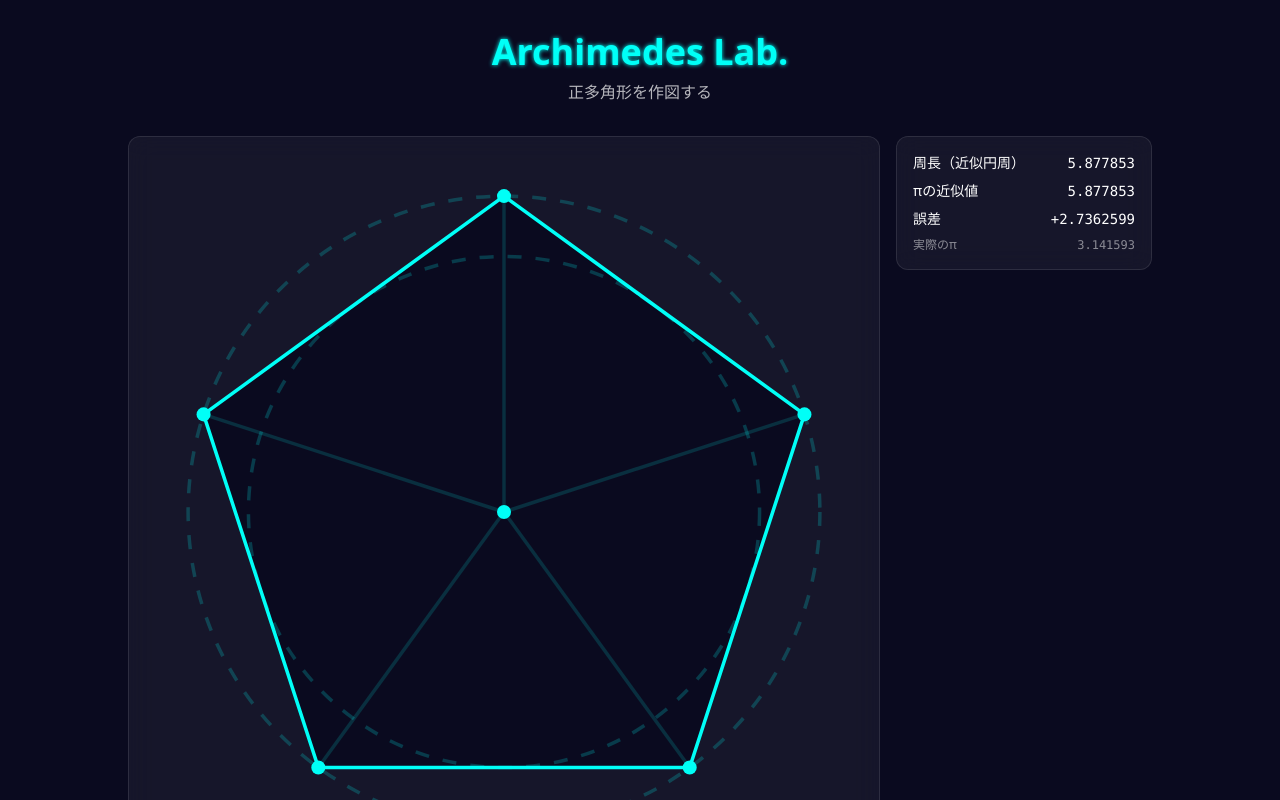
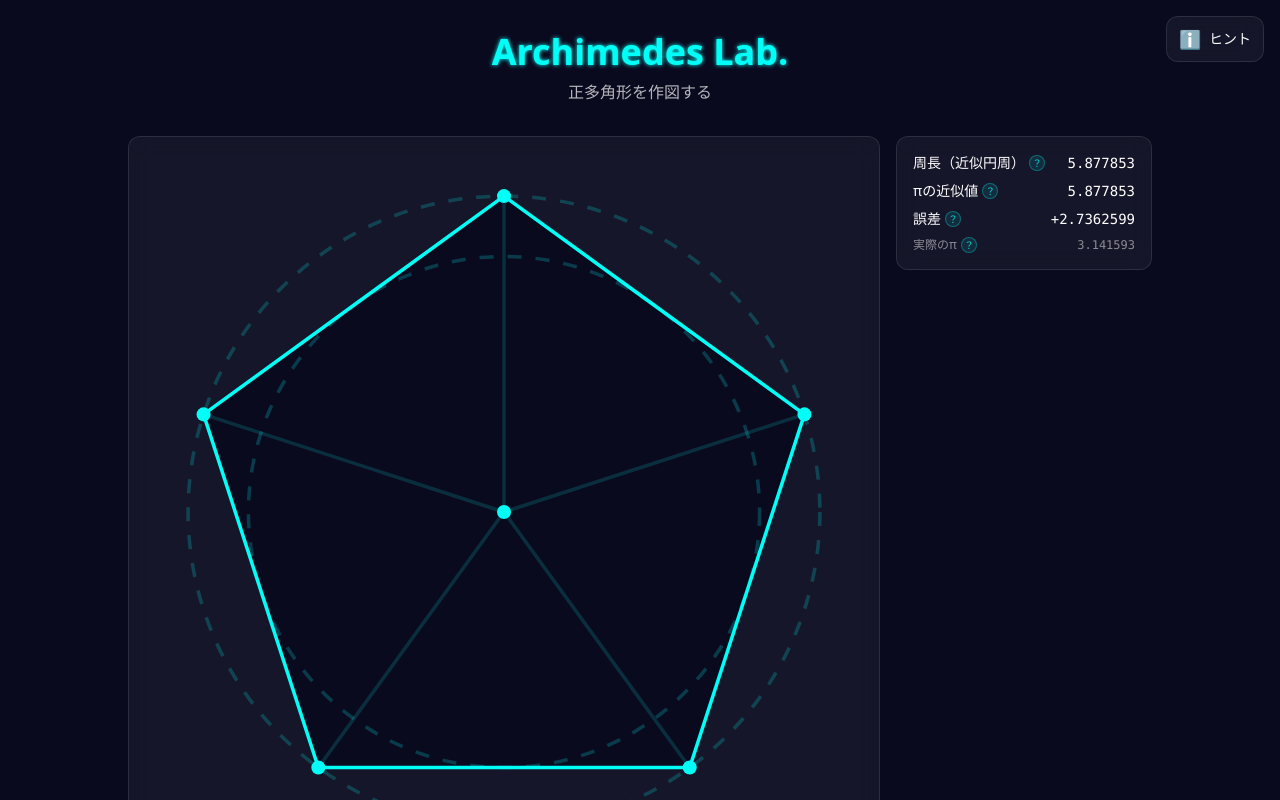
Before and after one commit to tappe9/ArchimedesLab, a Vue app: page / in a window 1280 px wide. Shown: the top 800 px of the page. Built offline with nearby package versions, Linux system fonts and the light colour scheme.

Commit message:
Update わかりやすい説明を追加

```diff
--- a/package.json
+++ b/package.json
@@ -9,7 +9,8 @@
     "preview": "vite preview"
   },
   "dependencies": {
-    "vue": "^3.5.13"
+    "vue": "^3.5.13",
+    "vue-toastification": "^2.0.0-rc.5"
   },
   "devDependencies": {
     "@vitejs/plugin-vue": "^5.2.1",
--- a/src/App.vue
+++ b/src/App.vue
@@ -1,5 +1,36 @@
 <template>
     <div class="container mx-auto px-4 py-8">
+      <!-- Tips Button -->
+      <button
+        @click="showTips = true"
+        class="fixed top-4 right-4 glass-panel px-3 py-2 flex items-center gap-2 hover:border-accent-neon transition-colors z-10"
+      >
+        <span class="text-lg">ℹ️</span>
+        <span class="text-sm">ヒント</span>
+      </button>
+
+      <!-- Tips Modal -->
+      <div v-if="showTips" class="fixed inset-0 bg-black/80 flex items-center justify-center z-20">
+        <div class="glass-panel max-w-lg mx-4 p-6 relative">
+          <button
+            @click="showTips = false"
+            class="absolute top-2 right-2 text-white/50 hover:text-white"
+          >
+            ✕
+          </button>
+          <h2 class="text-xl font-bold mb-4 neon-text">🧠 Archimedes Lab.って？</h2>
+          <p class="text-white/80 leading-relaxed mb-4">
+            このアプリは、古代ギリシャの数学者「アルキメデス」の考え方にインスパイアされたものです。
+          </p>
+          <p class="text-white/80 leading-relaxed mb-4">
+            アルキメデスは、円に内接・外接する正多角形を使って、円周率（π）をとても正確に求めようとしました。
+          </p>
+          <p class="text-white/80 leading-relaxed">
+            このアプリでは、アルキメデスと同じように、多角形の辺の数を増やしていくことで、πに近づいていく様子を体験できます。
+          </p>
+        </div>
+      </div>
+
       <div class="text-center mb-8">
       <h1 class="text-4xl font-bold neon-text mb-2">Archimedes Lab.</h1>
       <p class="text-white/70">正多角形を作図する</p>
@@ -87,19 +118,31 @@
         <div class="glass-panel p-4 md:w-64 h-fit">
           <div class="grid grid-cols-1 gap-2 text-sm">
             <div class="flex justify-between items-center">
+              <div class="flex items-center gap-1">
                 <span>周長（近似円周）</span>
+                <button class="help-icon" @click="showTooltip('perimeter')" title="正多角形のまわりの長さ。円の周の長さに近づいていくよ。">？</button>
+              </div>
               <span class="font-mono">{{ perimeter.toFixed(6) }}</span>
             </div>
             <div class="flex justify-between items-center">
+              <div class="flex items-center gap-1">
                 <span>πの近似値</span>
+                <button class="help-icon" @click="showTooltip('pi')" title="この図形から求められる、円周率（π）のだいたいの値だよ。">？</button>
+              </div>
               <span class="font-mono">{{ approximatedPi.toFixed(6) }}</span>
             </div>
             <div class="flex justify-between items-center">
+              <div class="flex items-center gap-1">
                 <span>誤差</span>
+                <button class="help-icon" @click="showTooltip('error')" title="この値が小さいほど、本当のπに近いということだよ。">？</button>
+              </div>
               <span class="font-mono">{{ piError }}</span>
             </div>
             <div class="flex justify-between items-center text-white/50 text-xs">
+              <div class="flex items-center gap-1">
                 <span>実際のπ</span>
+                <button class="help-icon" @click="showTooltip('realPi')" title="本当の円周率（π）の値だよ。">？</button>
+              </div>
               <span class="font-mono">{{ Math.PI.toFixed(6) }}</span>
             </div>
           </div>
@@ -227,6 +270,31 @@
 
 <script setup>
 import { ref, computed } from "vue";
+import { useToast } from 'vue-toastification'
+
+const toast = useToast()
+
+// ツールチップの説明テキスト
+const tooltipTexts = {
+  perimeter: "正多角形のまわりの長さ。円の周の長さに近づいていくよ。",
+  pi: "この図形から求められる、円周率（π）のだいたいの値だよ。",
+  error: "この値が小さいほど、本当のπに近いということだよ。",
+  realPi: "本当の円周率（π）の値だよ。"
+}
+
+// ツールチップを表示する関数
+const showTooltip = (key) => {
+  toast.info(tooltipTexts[key], {
+    position: "bottom-right",
+    timeout: 3000,
+    closeOnClick: true,
+    pauseOnHover: true,
+    draggable: true,
+  })
+}
+
+// Tipsモーダルの状態管理
+const showTips = ref(false)
 
 const vertices = ref(5);
 const strokeWidth = ref(1);
@@ -313,6 +381,26 @@ const piError = computed(() => {
 </script>
 
 <style>
+.help-icon {
+  display: inline-flex;
+  align-items: center;
+  justify-content: center;
+  width: 16px;
+  height: 16px;
+  border-radius: 50%;
+  background: rgba(0, 255, 247, 0.1);
+  border: 1px solid rgba(0, 255, 247, 0.3);
+  color: rgba(0, 255, 247, 0.8);
+  font-size: 10px;
+  cursor: pointer;
+  transition: all 0.2s;
+}
+
+.help-icon:hover {
+  background: rgba(0, 255, 247, 0.2);
+  border-color: rgba(0, 255, 247, 0.5);
+}
+
 input[type="color"] {
   -webkit-appearance: none;
   -moz-appearance: none;
--- a/src/main.js
+++ b/src/main.js
@@ -1,5 +1,13 @@
 import { createApp } from 'vue'
+import Toast from 'vue-toastification'
+import 'vue-toastification/dist/index.css'
 import './style.css'
 import App from './App.vue'
 
-createApp(App).mount('#app')
+const app = createApp(App)
+app.use(Toast, {
+  transition: "Vue-Toastification__bounce",
+  maxToasts: 5,
+  newestOnTop: true
+})
+app.mount('#app')
```
Also changed, not shown: 1 other file (tests, documents, lock files or other folders). Lines whose indentation alone changed are shown as unchanged.
